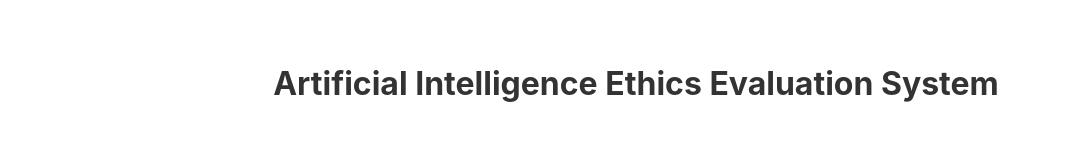
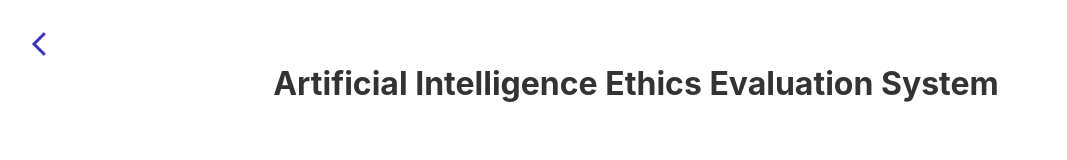
Before and after one commit to patisiel-study/ELSA-frontend, a React (Create React App) app: page /Admin in a window 1280 px wide. Shown: the top 160 px of the page, without its empty margins (4-1071 px from the left). Built offline with nearby package versions, Linux system fonts and the light colour scheme; no server answers.

Commit message:
Feat: 뒤로가기 기능 추가

```diff
--- /dev/null
+++ b/src/components/Back.jsx
@@ -0,0 +1,22 @@
+import styled from "styled-components";
+
+const Back = () => {
+  const handleBackClick = () => {
+    window.history.back();
+  };
+
+  return <StyledIcon src="../../img/back.png" onClick={handleBackClick} />;
+};
+
+export default Back;
+
+const StyledIcon = styled.img`
+  position: absolute;
+  top: 2rem;
+  left: 2rem;
+  width: 1.5rem;
+  height: 1.5rem;
+  &:hover {
+    cursor: pointer;
+  }
+`;
--- a/src/pages/Admin.jsx
+++ b/src/pages/Admin.jsx
@@ -2,6 +2,7 @@ import React, { useState, useEffect, useRef } from "react";
 import styled from "styled-components";
 import ProjectTitle from "../components/ProjectTitle";
 import Subtitle from "../components/Subtitle";
+import Back from "../components/Back";
 import Input from "../components/Input";
 import DropdownItem from "../components/DropdownItem";
 import Checkbox from "../components/Checkbox";
@@ -74,6 +75,7 @@ const Admin = () => {
   return (
     <StyledLayout>
       <ProjectTitle />
+      <Back />
       <StyledForm onSubmit={handleDatasetSubmit}>
         <Subtitle>Dataset</Subtitle>
         <Input inputRef={datasetRef} id="Dataset" />
--- a/src/pages/Dashboard.jsx
+++ b/src/pages/Dashboard.jsx
@@ -1,6 +1,7 @@
 import React, { useState, useEffect } from "react";
 import styled from "styled-components";
 import ProjectTitle from "../components/ProjectTitle";
+import Back from "../components/Back";
 import {
   BarChart,
   Bar,
@@ -8,7 +9,6 @@ import {
   YAxis,
   CartesianGrid,
   Tooltip,
-  Legend,
   ResponsiveContainer,
 } from "recharts";
 import { DashboardAPI } from "../apis/DashboardAPI";
@@ -52,6 +52,7 @@ function Dashboard() {
   return (
     <StyledLayout>
       <ProjectTitle />
+      <Back />
       <StyledIcon src="../../img/ChatGPT.svg" />
       <ResponsiveContainer width="100%" height={450}>
         <BarChart
```
Also changed, not shown: public/img/back.png (added).
